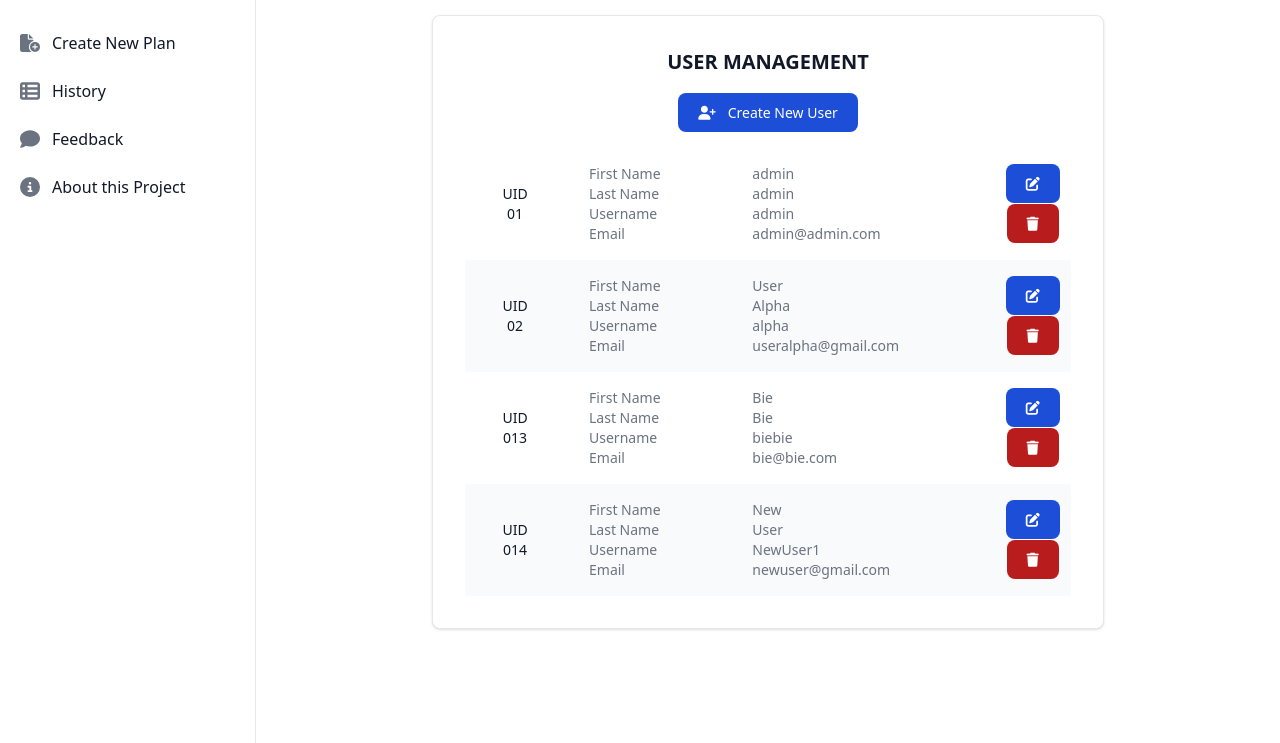
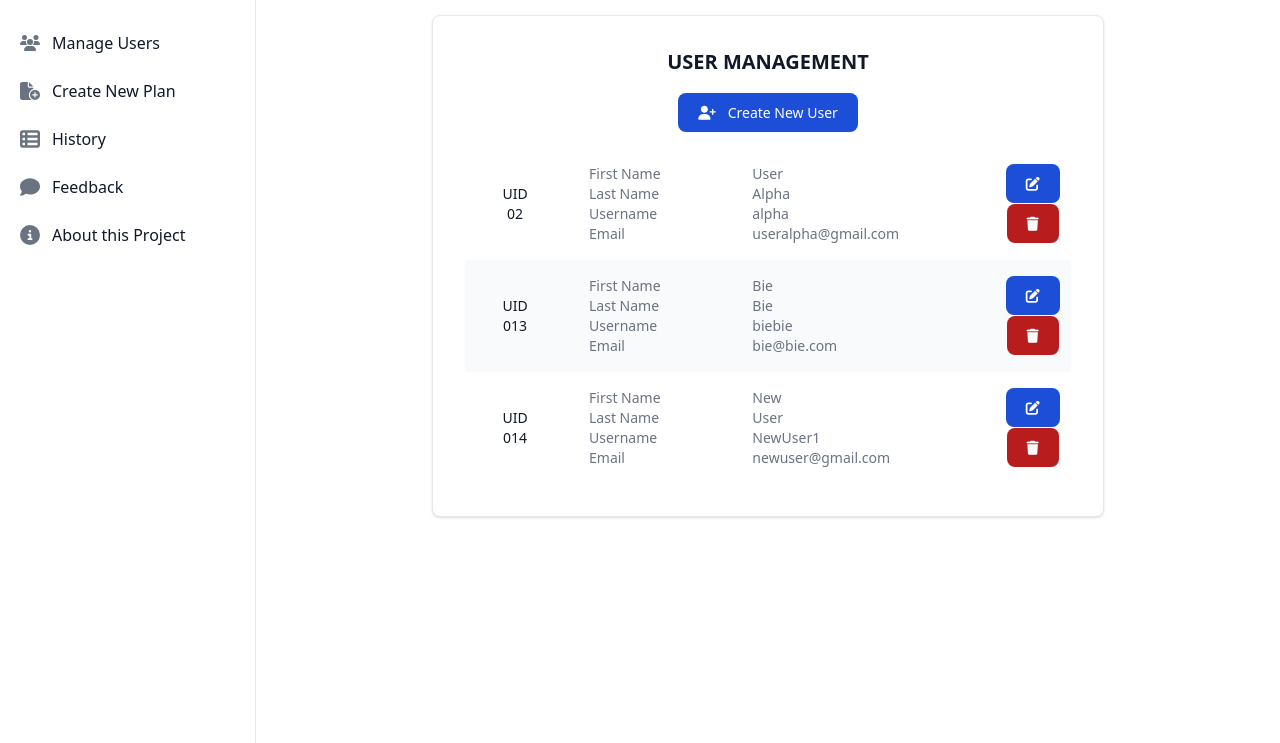
Before and after one commit to nrfatini2/APPS, a Django app: page /read in a window 1280 px wide. Shown: the part 57-800 px from the top of the page. Run offline with Django 4.2, Linux system fonts and the light colour scheme; a user stored in the database is signed in; data comes from the database, SQL or seed files in the repository; both versions use the stored data as it was after the commit; style sheets or scripts are compiled from the project's sources; some libraries are stand-ins or nearby versions.

Commit message:
Update 1/7/24

```diff
--- a/main/templates/main/login.html
+++ b/main/templates/main/login.html
@@ -29,7 +29,7 @@
                     {% csrf_token %}
                     <div>
                         <label for="email" class="block m-auto mb-2 text-sm font-bold text-center text-gray-900 uppercase dark:text-white">Username</label>
-                        {% render_field form.username placeholder="Username" class="bg-gray-50 border border-gray-300 text-gray-900 text-sm rounded-lg focus:ring-blue-500 focus:border-blue-500 block w-full p-2.5 dark:bg-gray-600 dark:border-gray-500 dark:placeholder-gray-400 dark:text-white text-center"%}
+                        {% render_field form.username placeholder="Username" class="bg-gray-50 border border-gray-300 text-gray-900 text-sm rounded-lg focus:ring-blue-500 focus:border-blue-500 block w-full p-2.5 dark:bg-gray-600 dark:border-gray-500 dark:placeholder-gray-400 dark:text-white text-center" pattern="^[\w\.-]+@[a-zA-Z\d\.-]+\.[a-zA-Z]{2,6}$" %}
                     </div>
                     <div>
                         <label for="password" class="block m-auto mb-2 text-sm font-bold text-center text-gray-900 uppercase dark:text-white">Password</label>
--- a/main/templates/main/navbar_footer.html
+++ b/main/templates/main/navbar_footer.html
@@ -58,11 +58,6 @@
               <li>
                 <a href="{% url 'editprofile' user.id %}" class="block px-4 py-2 text-sm text-gray-700 hover:bg-gray-100 dark:text-gray-300 dark:hover:bg-gray-600 dark:hover:text-white" role="menuitem">Edit Profile</a>
               </li>
-              {% if user.is_superuser %}
-              <li>
-                <a href="{% url 'read' %}" class="block px-4 py-2 text-sm text-gray-700 hover:bg-gray-100 dark:text-gray-300 dark:hover:bg-gray-600 dark:hover:text-white" role="menuitem">Manage User</a>
-              </li>
-              {% endif %}
               <li>
                 <a href="{% url 'logout' %}" class="block px-4 py-2 text-sm text-gray-700 hover:bg-gray-100 dark:text-gray-300 dark:hover:bg-gray-600 dark:hover:text-white" role="menuitem">Sign out</a>
               </li>
@@ -81,6 +76,16 @@
 <aside id="logo-sidebar" class="fixed top-0 left-0 z-40 w-64 h-screen pt-20 transition-transform -translate-x-full bg-white border-r border-gray-200 sm:translate-x-0 dark:bg-gray-800 dark:border-gray-700" aria-label="Sidebar">
    <div class="h-full px-3 pb-4 overflow-y-auto bg-white dark:bg-gray-800">
       <ul class="space-y-2 font-medium">
+        {% if user.is_superuser %}
+         <li>
+            <a href="{% url 'read' %}" class="flex items-center p-2 text-gray-900 rounded-lg dark:text-white hover:bg-gray-100 dark:hover:bg-gray-700 group">
+              <svg class="w-5 h-5 text-gray-500 transition duration-75 dark:text-gray-400 group-hover:text-gray-900 dark:group-hover:text-white" aria-hidden="true" xmlns="http://www.w3.org/2000/svg" fill="currentColor" viewBox="0 0 640 512">
+                <path d="M144 0a80 80 0 1 1 0 160A80 80 0 1 1 144 0zM512 0a80 80 0 1 1 0 160A80 80 0 1 1 512 0zM0 298.7C0 239.8 47.8 192 106.7 192h42.7c15.9 0 31 3.5 44.6 9.7c-1.3 7.2-1.9 14.7-1.9 22.3c0 38.2 16.8 72.5 43.3 96c-.2 0-.4 0-.7 0H21.3C9.6 320 0 310.4 0 298.7zM405.3 320c-.2 0-.4 0-.7 0c26.6-23.5 43.3-57.8 43.3-96c0-7.6-.7-15-1.9-22.3c13.6-6.3 28.7-9.7 44.6-9.7h42.7C592.2 192 640 239.8 640 298.7c0 11.8-9.6 21.3-21.3 21.3H405.3zM224 224a96 96 0 1 1 192 0 96 96 0 1 1 -192 0zM128 485.3C128 411.7 187.7 352 261.3 352H378.7C452.3 352 512 411.7 512 485.3c0 14.7-11.9 26.7-26.7 26.7H154.7c-14.7 0-26.7-11.9-26.7-26.7z"/>
+              </svg>
+               <span class="ms-3">Manage Users</span>
+            </a>
+         </li>
+        {% endif %}
          <li>
             <a href="{% url 'home' %}" class="flex items-center p-2 text-gray-900 rounded-lg dark:text-white hover:bg-gray-100 dark:hover:bg-gray-700 group">
               <svg class="w-5 h-5 text-gray-500 transition duration-75 dark:text-gray-400 group-hover:text-gray-900 dark:group-hover:text-white" aria-hidden="true" xmlns="http://www.w3.org/2000/svg" fill="currentColor" viewBox="0 0 576 512">
--- a/main/templates/main/users/create.html
+++ b/main/templates/main/users/create.html
@@ -7,10 +7,9 @@
 <script src="http://cdn.tailwindcss.com"></script>
 <body>
     <div class="w-1/2 p-4 mx-auto space-y-6 text-center bg-white border border-gray-200 rounded-lg shadow sm:p-6 md:p-8 dark:bg-gray-800 dark:border-gray-700">
+        <h1 class="text-xl font-extrabold text-gray-900 uppercase dark:text-white">Create New User</h1><br>
         <form method="POST" class="space-y-6">
             {% csrf_token %}
-            <h1 class="text-xl font-extrabold text-gray-900 uppercase dark:text-white">Create New User</h1><br>
-
             <div class="grid grid-cols-2 gap-2">
                 <label class="block m-auto text-sm font-medium text-gray-900 dark:text-white">First Name:</label>
                 <input required type="text" name="first_name" placeholder="First Name" class="bg-gray-50 border border-gray-300 text-gray-900 text-sm rounded-lg focus:ring-blue-500 focus:border-blue-500 block w-full p-2.5 dark:bg-gray-600 dark:border-gray-500 dark:placeholder-gray-400 dark:text-white text-center">
--- a/main/templates/main/users/read.html
+++ b/main/templates/main/users/read.html
@@ -10,6 +10,7 @@
          <a href="{% url 'create' %}" class="w-full text-white bg-blue-700 hover:bg-blue-800 focus:ring-4 focus:outline-none focus:ring-blue-300 font-medium rounded-lg text-sm px-5 py-2.5 text-center dark:bg-blue-600 dark:hover:bg-blue-700 dark:focus:ring-blue-800"><i class=" fa-solid fa-user-plus"></i><span class="ms-3">Create New User</span></a>
          <table class="w-full text-sm text-left text-gray-500 rtl:text-right dark:text-gray-300">
             {% for userData in userData %}
+               {% if userData.username != user.username %}
                <tr class="odd:bg-white odd:dark:bg-gray-900 even:bg-gray-50 even:dark:bg-gray-800 dark:border-gray-700">
                   <th scope="row" class="px-6 py-4 font-medium text-center text-gray-900 whitespace-nowrap dark:text-white">
                      <p>UID</p>
@@ -32,6 +33,7 @@
                      <a href={% url 'delete' userData.id %} onclick="return confirm('Are you sure you want to delete {{ list.planName }}?')" class="w-full text-white bg-red-700 hover:bg-red-800 focus:ring-4 focus:outline-none focus:ring-red-300 font-medium rounded-lg text-sm px-5 py-2.5 text-center dark:bg-red-600 dark:hover:bg-red-700 dark:focus:ring-red-800"><i class="fa-solid fa-trash"></i></a>
                   </td>
                </tr>
+               {% endif %}
             {% endfor %}
          </table>
       </form>
```
Also changed, not shown: main/templates/main/signup.html (+5 -5 lines), db.sqlite3. Lines whose indentation alone changed are shown as unchanged.
